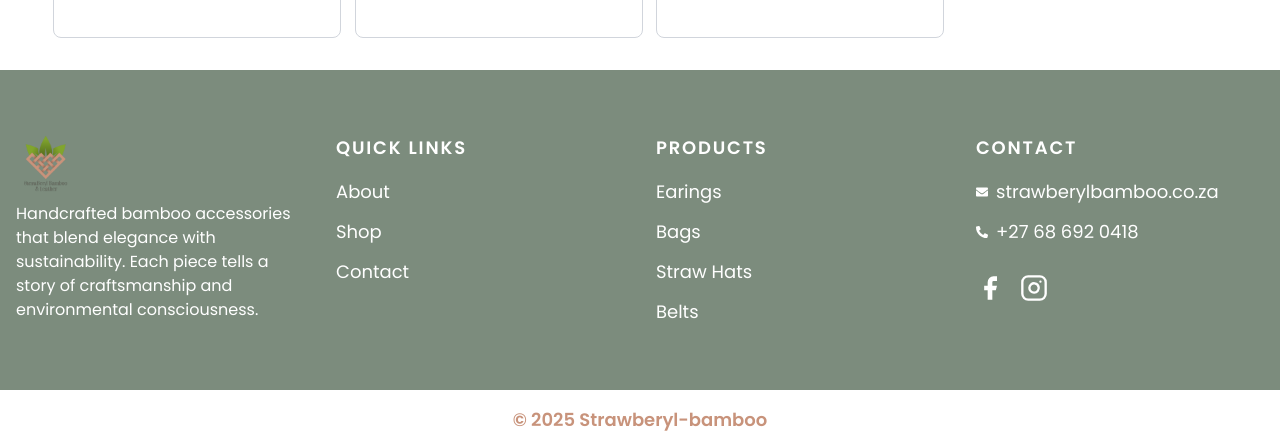
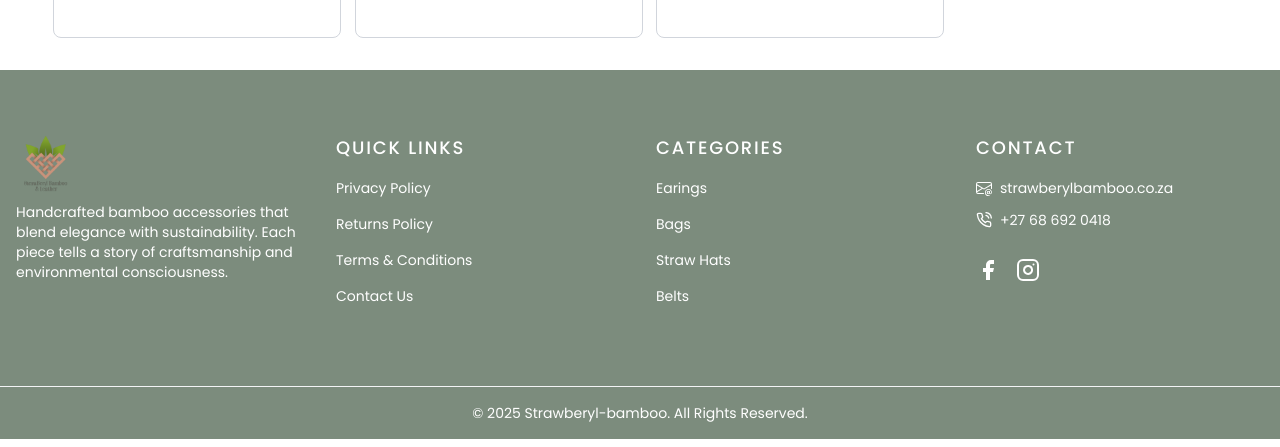
Before and after one commit to HlobisileLukhele/strawberyl-ecommerce, a React (Vite) app: page / in a window 1280 px wide. Shown: the part 1762-2209 px from the top of the page. Built offline with nearby package versions, Linux system fonts and the light colour scheme; a web font is replaced by a local one.

Commit message:
updated footer links and content

```diff
--- a/src/shared/Footer.jsx
+++ b/src/shared/Footer.jsx
@@ -1,70 +1,72 @@
-import { FaPhoneAlt, FaEnvelope } from 'react-icons/fa';
+import { BsEnvelopeAt } from "react-icons/bs";
+import { FiPhoneCall } from "react-icons/fi";
 import { Link } from 'react-router-dom';
+
 import strawberylLogo from "@/assets/Strawberyl-logo.png";
 
 const Footer = () => {
+
+  const linkClass = "text-sm text-white mb-4 hover:text-white/70  duration-200";
+
   return (
     <div className="w-full" id="footer">
-      <footer className="w-full text-whie bg-[#7c8c7d]  body-font">
+      <footer className="w-full bg-[#7c8c7d]">
         <div className="container mx-auto px-4 py-16">
           <div className="grid grid-cols-1 md:grid-cols-4 gap-8">
-            {/* Logo and Description Column */}
             <div className="text-center md:text-left">
               <a className="flex items-center justify-center md:justify-start">
                 <img src={strawberylLogo}
                 alt="strawberyl bamboo logo"
                 className="max-w-[60px] my-auto " />
               </a>
-              <p className=" md:text-md text-white pt-2">
-              Handcrafted bamboo accessories that blend elegance with sustainability. Each piece tells a story of craftsmanship and environmental consciousness.              </p>
+              <p className=" text-sm text-white pt-2">
+              Handcrafted bamboo accessories that blend elegance with sustainability. Each piece tells a story of craftsmanship and environmental consciousness.</p>
             </div>
 
-            {/* Quick Links Column */}
             <div className="text-center md:text-left text-white">
-              <h2 className="text-base md:text-lg font-bold tracking-widest uppercase title-font mb-4">Quick Links</h2>
+              <h2 className="text-base md:text-lg font-medium tracking-widest uppercase mb-4">Quick Links</h2>
               <nav className="flex flex-col space-y-3">
-                <Link to="/About" className="text-base md:text-lg text-white hover:text-[#c8937b]">About</Link>
-                <Link to="/Shop" className="text-base md:text-lg text-white hover:text-[#c8937b]">Shop</Link>
-                <Link to="/Contact" className="text-base md:text-lg text-white hover:text-[#c8937b]">Contact</Link>
+                <Link to="#" className={linkClass}>Privacy Policy</Link>
+                <Link to="#" className={linkClass}>Returns Policy</Link>
+                <Link to="#" className={linkClass}>Terms & Conditions</Link>
+                <Link to="#" className={linkClass}>Contact Us</Link>
               </nav>
             </div>
 
-            {/* Services Column */}
             <div className="text-center md:text-left">
-              <h2 className="text-base md:text-lg  text-white font-bold tracking-widest uppercase title-font mb-4">Products</h2>
+              <h2 className="text-base md:text-lg  text-white font-medium tracking-widest uppercase mb-4">Categories</h2>
               <nav className="flex flex-col space-y-3">
-                <Link to="/Earings" className="text-base md:text-lg text-white hover:text-[#c8937b]">Earings</Link>
-                <Link to="/Bags" className="text-base md:text-lg text-white hover:text-[#c8937b]">Bags</Link>
-                <Link to="/Strawhats" className="text-base md:text-lg text-white hover:text-[#c8937b]">Straw Hats</Link>
-                <Link to="/Belts" className="text-base md:text-lg text-white hover:text-[#c8937b]">Belts</Link>
+                <Link to="#" className={linkClass}>Earings</Link>
+                <Link to="#" className={linkClass}>Bags</Link>
+                <Link to="#" className={linkClass}>Straw Hats</Link>
+                <Link to="#" className={linkClass}>Belts</Link>
               </nav>
             </div>
 
-            {/* Contact Column */}
             <div className="text-center md:text-left">
-              <h2 className="text-base md:text-lg font-bold text-white tracking-widest uppercase title-font mb-4">Contact</h2>
+              <h2 className="text-base md:text-lg font-medium text-white tracking-widest uppercase mb-4">Contact</h2>
               <nav className="flex flex-col space-y-3">
                 <a href="mailto:hello@konceptagency.co.za"
-                   className="flex items-center justify-center md:justify-start text-base md:text-lg text-white hover:text-[#c8937b]">
-                  <FaEnvelope className="w-3 h-3 mr-2" />
-                  strawberylbamboo.co.za
+                   className="flex items-center justify-center md:justify-start text-sm text-white group">
+                  <BsEnvelopeAt className="size-4 mr-2" />
+                  <span className="group-hover:text-white/70 duration-200">strawberylbamboo.co.za</span>
                 </a>
-                <a className="flex items-center justify-center md:justify-start text-base md:text-lg text-white hover:text-[#c8937b]">
-                  <FaPhoneAlt className="w-3 h-3 mr-2" />
-                  +27 68 692 0418
+                <a href="#" className="flex items-center justify-center md:justify-start text-sm text-white group">
+                  <FiPhoneCall className="size-4 mr-2" />
+                  <span className="group-hover:text-white/70 duration-200"> +27 68 692 0418</span>
                 </a>
                 <div className="flex justify-center md:justify-start space-x-4 mt-4">
-                  <a href="http://www.facebook.com/konceptagency"
+                  <a href="#"
                      target="_blank"
-                     className="text-white hover:text-[#c8937b]">
-                    <svg fill="currentColor" strokeLinecap="round" strokeLinejoin="round" strokeWidth="2" className="w-7 h-7" viewBox="0 0 24 24">
+                     className="text-white hover:text-white/70 duration-200">
+                    <svg fill="currentColor" strokeLinecap="round" strokeLinejoin="round" strokeWidth="2" className="w-6 h-6" viewBox="0 0 24 24">
                       <path d="M18 2h-3a5 5 0 00-5 5v3H7v4h3v8h4v-8h3l1-4h-4V7a1 1 0 011-1h3z"></path>
                     </svg>
                   </a>
-                  <a href="http://www.instagram.com/konceptagency"
+                  <a href="#"
                      target="_blank"
-                     className="text-white hover:text-[#c8937b]">
-                    <svg fill="none" stroke="currentColor" strokeLinecap="round" strokeLinejoin="round" strokeWidth="2" className="w-7 h-7" viewBox="0 0 24 24">
+                     className="text-white hover:text-white/70 duration-200">
+                    <svg fill="none" stroke="currentColor" strokeLinecap="round" strokeLinejoin="round" strokeWidth="2" className="w-6 h-6" viewBox="0 0 24 24">
                       <rect width="20" height="20" x="2" y="2" rx="5" ry="5"></rect>
                       <path d="M16 11.37A4 4 0 1112.63 8 4 4 0 0116 11.37zm1.5-4.87h.01"></path>
                     </svg>
@@ -75,11 +77,10 @@ const Footer = () => {
           </div>
         </div>
 
-        {/* Copyright Bar */}
-        <div className=" bg-white font-semi-bold text-[#ab7c68]">
-          <div className="container mx-auto px-4 py-4">
-            <p className="text-base md:text-lg text-[#c8937b] font-bold text-center">
-             &copy; 2025  Strawberyl-bamboo
+        <div className=" bg-[#7c8c7d] border-t border-gray-100">
+          <div className="mx-auto px-4 py-4">
+            <p className="text-sm text-white text-center">
+             &copy; 2025  Strawberyl-bamboo. All Rights Reserved.
             </p>
           </div>
         </div>
```
